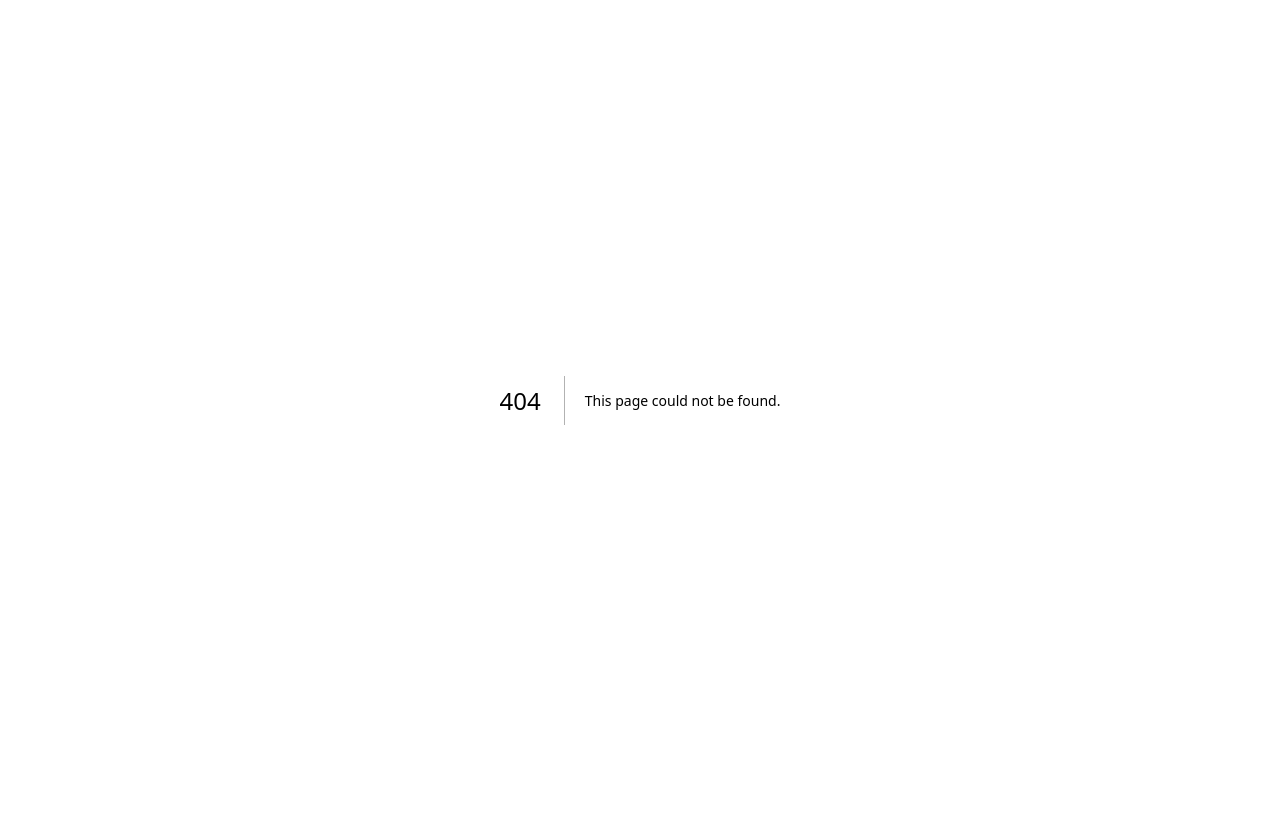
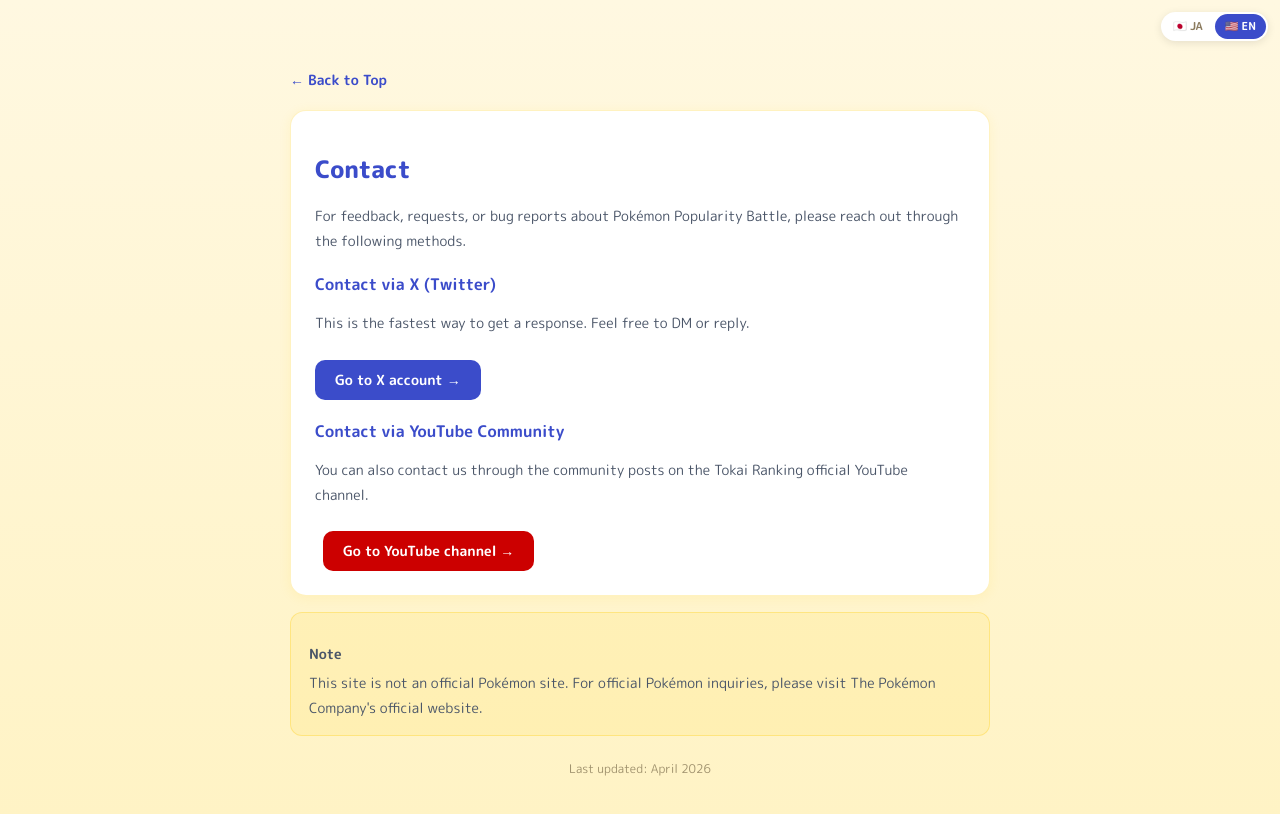
Before and after one commit to YRYK1985/pokemon-battle, a Next.js app: page /contact in a window 1280 px wide. Before the commit this address had no page. Shown: the top 814 px of the page. Built offline with nearby package versions, Linux system fonts and the light colour scheme.

Commit message:
feat: お問い合わせページ追加 + フッターにリンク追加（AdSense審査対策）
Co-Authored-By: Claude Sonnet 4.6 <noreply@anthropic.com>

```diff
--- /dev/null
+++ b/app/contact/page.js
@@ -0,0 +1,102 @@
+'use client';
+
+import { useState, useEffect } from 'react';
+
+export default function ContactPage() {
+  const [lang, setLang] = useState(() => {
+    if (typeof window !== 'undefined') {
+      const saved = localStorage.getItem('poke-lang');
+      if (saved) return saved;
+      return navigator.language?.startsWith('ja') ? 'ja' : 'en';
+    }
+    return 'ja';
+  });
+
+  const changeLang = (l) => {
+    setLang(l);
+    localStorage.setItem('poke-lang', l);
+  };
+
+  useEffect(() => {
+    document.title = lang === 'ja' ? 'お問い合わせ | ポケモン 人気バトル' : 'Contact | Pokémon Popularity Battle';
+  }, [lang]);
+
+  const FONT = "'M PLUS Rounded 1c', system-ui, sans-serif";
+
+  const c = {
+    ja: {
+      back: '← トップに戻る',
+      title: 'お問い合わせ',
+      intro: '「ポケモン 人気バトル」へのご意見・ご要望・不具合のご報告などは、以下の方法でご連絡ください。',
+      xTitle: 'X（Twitter）でのお問い合わせ',
+      xDesc: '最も迅速に対応できる方法です。DMまたはリプライでお気軽にどうぞ。',
+      xLink: 'Xアカウントに移動する →',
+      youtubeTitle: 'YouTubeコミュニティからのお問い合わせ',
+      youtubeDesc: '東海ランキング【公認】のYouTubeチャンネルのコミュニティ投稿にてご連絡いただくことも可能です。',
+      youtubeLink: 'YouTubeチャンネルに移動する →',
+      noteTitle: 'ご注意',
+      noteDesc: '本サイトはポケモンの公式サイトではありません。ポケモンに関する公式のお問い合わせは、株式会社ポケモンの公式サイトをご利用ください。',
+      lastUpdate: '最終更新: 2026年4月',
+    },
+    en: {
+      back: '← Back to Top',
+      title: 'Contact',
+      intro: 'For feedback, requests, or bug reports about Pokémon Popularity Battle, please reach out through the following methods.',
+      xTitle: 'Contact via X (Twitter)',
+      xDesc: 'This is the fastest way to get a response. Feel free to DM or reply.',
+      xLink: 'Go to X account →',
+      youtubeTitle: 'Contact via YouTube Community',
+      youtubeDesc: 'You can also contact us through the community posts on the Tokai Ranking official YouTube channel.',
+      youtubeLink: 'Go to YouTube channel →',
+      noteTitle: 'Note',
+      noteDesc: 'This site is not an official Pokémon site. For official Pokémon inquiries, please visit The Pokémon Company\'s official website.',
+      lastUpdate: 'Last updated: April 2026',
+    },
+  }[lang];
+
+  const s = {
+    page: { minHeight: '100vh', background: 'linear-gradient(180deg, #FFF8E1 0%, #FFF3C4 100%)', color: '#2D3748', fontFamily: FONT, padding: '20px' },
+    container: { maxWidth: 700, margin: '0 auto' },
+    langToggle: { position: 'absolute', top: '12px', right: '12px', zIndex: 100, display: 'flex', gap: '2px', background: '#fff', borderRadius: '16px', padding: '2px', boxShadow: '0 2px 8px rgba(0,0,0,0.1)' },
+    langButton: (isActive) => ({ padding: '4px 10px', borderRadius: '14px', border: 'none', fontSize: '11px', fontWeight: 700, cursor: 'pointer', fontFamily: FONT, background: isActive ? '#3B4CCA' : 'transparent', color: isActive ? '#fff' : '#8B7B5E', transition: 'all 0.2s' }),
+    backLink: { display: 'inline-block', color: '#3B4CCA', textDecoration: 'none', marginBottom: 20, fontSize: 14, fontWeight: 700, marginTop: 50 },
+    card: { background: '#fff', borderRadius: 16, padding: 24, marginBottom: 16, border: '1px solid rgba(255,203,5,0.25)', boxShadow: '0 2px 12px rgba(255,203,5,0.1)' },
+    title: { fontSize: 24, fontWeight: 800, color: '#3B4CCA', marginBottom: 16 },
+    sectionTitle: { fontSize: 16, fontWeight: 700, color: '#3B4CCA', marginBottom: 8, marginTop: 20 },
+    text: { fontSize: 14, lineHeight: 1.8, color: '#4A5568' },
+    link: { display: 'inline-block', marginTop: 10, padding: '10px 20px', background: '#3B4CCA', color: '#fff', borderRadius: 10, textDecoration: 'none', fontSize: 14, fontWeight: 700 },
+    noteBox: { background: 'rgba(255,203,5,0.1)', borderRadius: 12, padding: '14px 18px', border: '1px solid rgba(255,203,5,0.3)', marginTop: 8 },
+  };
+
+  return (
+    <div style={s.page}>
+      <link href="https://fonts.googleapis.com/css2?family=M+PLUS+Rounded+1c:wght@400;700;800&display=swap" rel="stylesheet" />
+      <div style={s.langToggle}>
+        <button onClick={() => changeLang('ja')} style={s.langButton(lang === 'ja')}>🇯🇵 JA</button>
+        <button onClick={() => changeLang('en')} style={s.langButton(lang === 'en')}>🇺🇸 EN</button>
+      </div>
+      <div style={s.container}>
+        <a href="/" style={s.backLink}>{c.back}</a>
+        <div style={s.card}>
+          <h1 style={s.title}>{c.title}</h1>
+          <p style={s.text}>{c.intro}</p>
+
+          <h2 style={s.sectionTitle}>{c.xTitle}</h2>
+          <p style={s.text}>{c.xDesc}</p>
+          <a href="https://x.com/RankingQQQ" target="_blank" rel="noopener noreferrer" style={s.link}>{c.xLink}</a>
+
+          <h2 style={s.sectionTitle}>{c.youtubeTitle}</h2>
+          <p style={s.text}>{c.youtubeDesc}</p>
+          <a href="https://www.youtube.com/@TokaiRanking" target="_blank" rel="noopener noreferrer" style={{ ...s.link, background: '#CC0000', marginLeft: 8 }}>{c.youtubeLink}</a>
+        </div>
+
+        <div style={s.noteBox}>
+          <p style={{ ...s.text, fontWeight: 700, marginBottom: 4 }}>{c.noteTitle}</p>
+          <p style={{ ...s.text, margin: 0 }}>{c.noteDesc}</p>
+        </div>
+
+        <div style={{ textAlign: 'center', padding: '24px 0', fontSize: 12, color: '#A0926E' }}>{c.lastUpdate}</div>
+      </div>
+    </div>
+  );
+}
--- a/components/PokemonVote.jsx
+++ b/components/PokemonVote.jsx
@@ -730,6 +730,8 @@ export default function PokemonVote() {
         <a href="/about" style={{ color: "#9B8B6E", textDecoration: "none", fontSize: "13px" }}>{t.about}</a>
         <span style={{ color: "#E8D89C", margin: "0 8px" }}>|</span>
         <a href="/privacy" style={{ color: "#9B8B6E", textDecoration: "none", fontSize: "13px" }}>{t.privacy}</a>
+        <span style={{ color: "#E8D89C", margin: "0 8px" }}>|</span>
+        <a href="/contact" style={{ color: "#9B8B6E", textDecoration: "none", fontSize: "13px" }}>{lang === 'ja' ? 'お問い合わせ' : 'Contact'}</a>
       </div>
 
       {/* 下固定バナー — 一時停止（AdSense審査対策） */}
```
